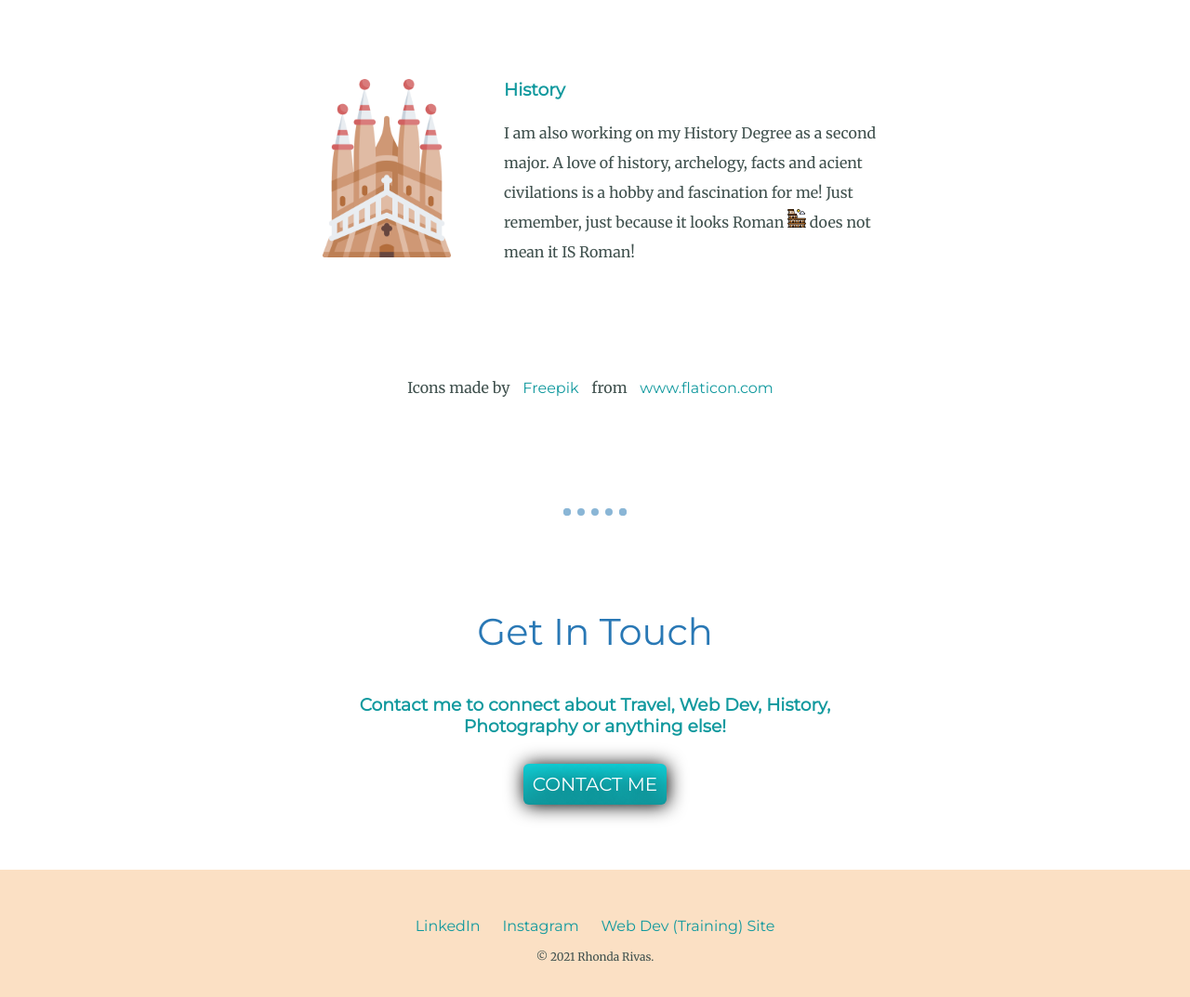
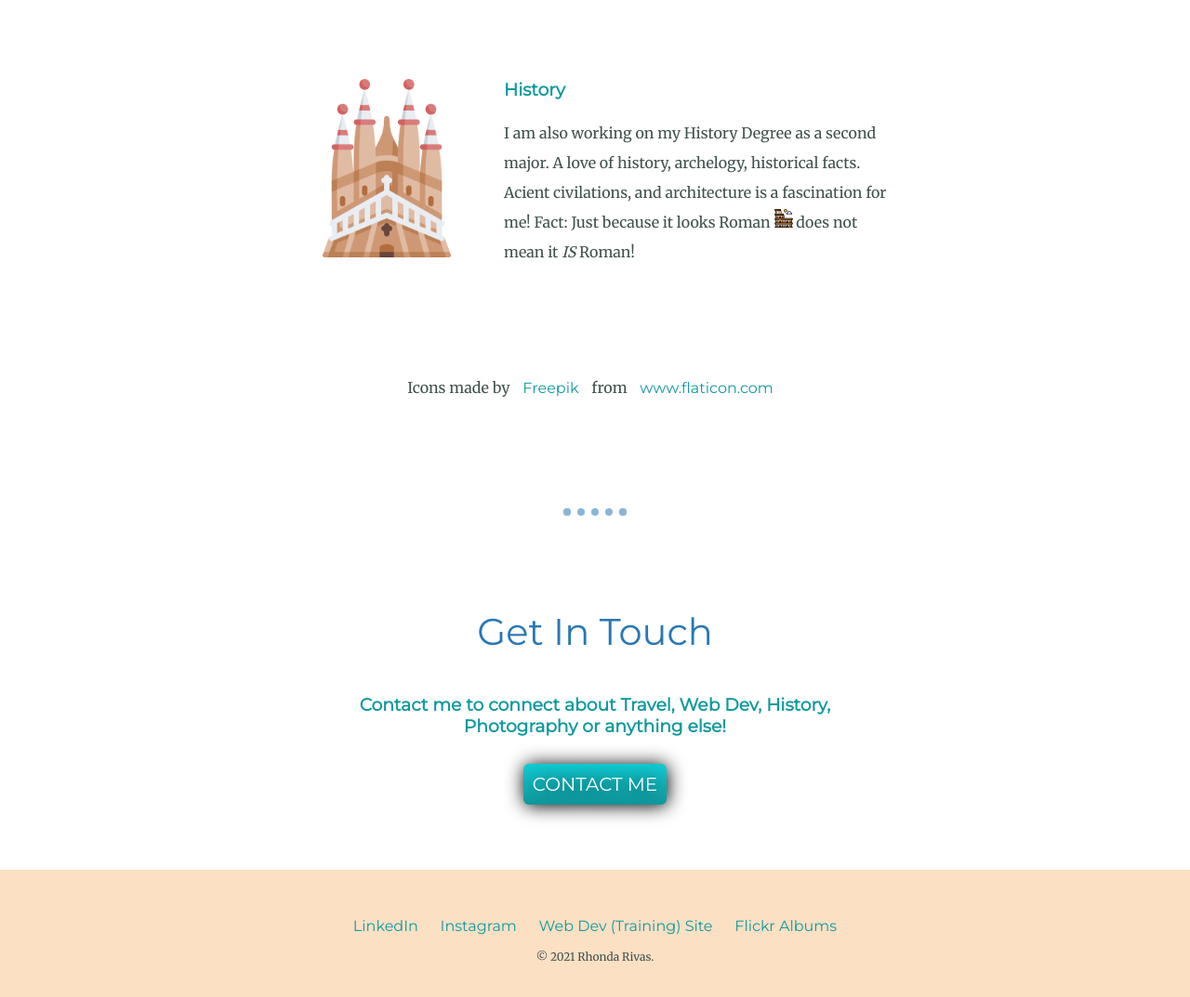
Before and after one commit to rhondarivas/skills, a plain HTML site: page index.html in a window 1280 px wide. Shown: the part 2500-3573 px from the top of the page at 93% size. Drawn offline with Linux system fonts and the light colour scheme.

Commit message:
Update index.html
link and description updates

```diff
--- a/index.html
+++ b/index.html
@@ -49,7 +49,7 @@
       <div class="skill-row">
         <img class="history" src="images/sagrada-familia.png" alt=" espana">
         <h3>History</h3>
-        <p>I am also working on my History Degree as a second major. A love of history, archelogy, facts and acient civilations is a hobby and fascination for me! Just remember, just because it looks Roman <img src="images/rome.png" width="20px" height="20px"/> does not mean it IS Roman!
+        <p>I am also working on my History Degree as a second major. A love of history, archelogy, historical facts. Acient civilations, and architecture is a fascination for me! Fact: Just because it looks Roman <img src="images/rome.png" width="20px" height="20px"/> does not mean it <em>IS</em> Roman!
       </div>
       <p>
       </p>
@@ -73,6 +73,7 @@
     <a class="footer-link" href="https://www.linkedin.com/in/rhonda-rivas-b0877016/">LinkedIn</a>
     <a class="footer-link" href="https://instagram.com/anndawson">Instagram</a>
     <a class="footer-link" href="https://rhondarivas.github.io/">Web Dev (Training) Site</a>
+    <a class="footer-link" href="https://flickr.com/photos/anndawson/albums">Flickr Albums</a>
     <p class="copyright">© 2021 Rhonda Rivas.</p>
   </div>
 
```
